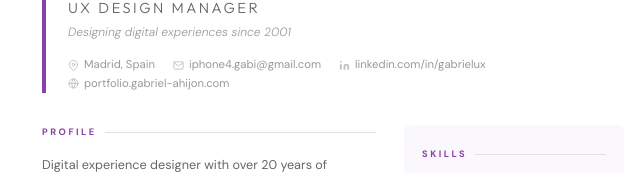
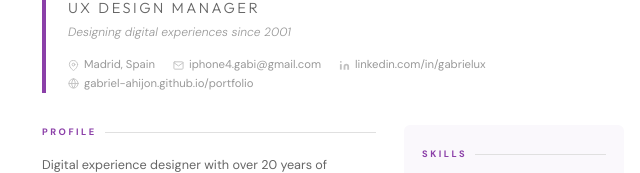
Before and after one commit to gabriel-ahijon/portfolio, a plain HTML site: page cv-en.html in a window 1280 px wide. Shown: the part 154-327 px from the top of the page, 307-947 px from the left. Drawn offline with Linux system fonts and the light colour scheme.

Commit message:
Point CV portfolio link to gabriel-ahijon.github.io/portfolio

```diff
--- a/cv-en.html
+++ b/cv-en.html
@@ -25,9 +25,9 @@
       <svg viewBox="0 0 24 24" fill="currentColor"><path d="M16 8a6 6 0 0 1 6 6v7h-4v-7a2 2 0 0 0-2-2 2 2 0 0 0-2 2v7h-4v-7a6 6 0 0 1 6-6z"/><rect x="2" y="9" width="4" height="12"/><circle cx="4" cy="4" r="2"/></svg>
       linkedin.com/in/gabrielux
     </a>
-    <a class="contact-item" href="#" target="_blank">
+    <a class="contact-item" href="https://gabriel-ahijon.github.io/portfolio/" target="_blank">
       <svg viewBox="0 0 24 24" fill="none" stroke="currentColor" stroke-width="2" stroke-linecap="round" stroke-linejoin="round"><circle cx="12" cy="12" r="10"/><line x1="2" y1="12" x2="22" y2="12"/><path d="M12 2a15.3 15.3 0 0 1 4 10 15.3 15.3 0 0 1-4 10 15.3 15.3 0 0 1-4-10 15.3 15.3 0 0 1 4-10z"/></svg>
-      portfolio.gabriel-ahijon.com
+      gabriel-ahijon.github.io/portfolio
     </a>
   </div>
 </header>
```
Also changed, not shown: cv-es.html (+2 -2 lines).
